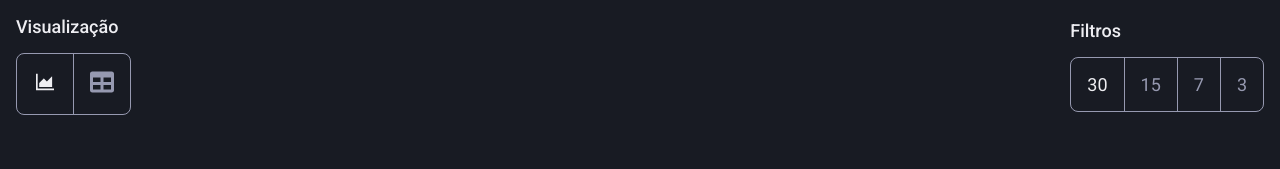
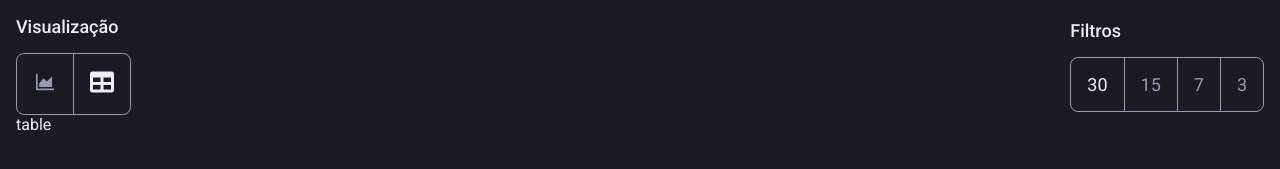
Before and after one commit to arrudadev/smart-monitor-pi7, a Next.js app: page /dashboard in a window 1280 px wide. Both pictures are taken after a click on the element 102 px from the left and 703 px from the top of the page. Shown: the part 619-788 px from the top of the page. Built offline with nearby package versions, Linux system fonts and the light colour scheme.

Commit message:
chore: add chart visualization in dashboard

```diff
--- a/src/pages/dashboard/_styles.dashboard.ts
+++ b/src/pages/dashboard/_styles.dashboard.ts
@@ -103,3 +103,5 @@ export const FilterItem = styled.div`
     color: var(--text);
   }
 `;
+
+export const ChartTableWrapper = styled.div``;
--- a/src/pages/dashboard/index.tsx
+++ b/src/pages/dashboard/index.tsx
@@ -1,10 +1,14 @@
+import { useState } from 'react';
 import { AiOutlineAreaChart } from 'react-icons/ai';
 import { FaTable } from 'react-icons/fa';
-import { RiHeartPulseFill } from 'react-icons/ri';
+import { RiH1, RiHeartPulseFill } from 'react-icons/ri';
 
 import type { NextPage } from 'next';
 
+import { BodyTemperatureChart } from '../../components/BodyTemperatureChart';
+import { HeartBeatsChart } from '../../components/HeartBeatsChart';
 import { Layout } from '../../components/Layout';
+import { Spo2Chart } from '../../components/Spo2Chart';
 import { StatCard } from '../../components/StatCard';
 import {
   ChartTableHeader,
@@ -12,6 +16,7 @@ import {
   ChartTableToogle,
   ChartTableToogleTitle,
   ChartTableToogleWrapper,
+  ChartTableWrapper,
   Container,
   Filter,
   FilterItem,
@@ -21,7 +26,10 @@ import {
   Title,
 } from './_styles.dashboard';
 
-const Dashboard: NextPage = () => (
+const Dashboard: NextPage = () => {
+  const [visualization, setVisualization] = useState('chart');
+
+  return (
     <Layout>
       <Container>
         <Title>Dashboard</Title>
@@ -63,11 +71,17 @@ const Dashboard: NextPage = () => (
             <ChartTableToogleTitle>Visualização</ChartTableToogleTitle>
 
             <ChartTableToogle>
-            <ChartTableItem className="active">
+              <ChartTableItem
+                className={`${visualization === 'chart' ? 'active' : ''}`}
+                onClick={() => setVisualization('chart')}
+              >
                 <AiOutlineAreaChart size={24} />
               </ChartTableItem>
 
-            <ChartTableItem>
+              <ChartTableItem
+                className={`${visualization === 'table' ? 'active' : ''}`}
+                onClick={() => setVisualization('table')}
+              >
                 <FaTable size={24} />
               </ChartTableItem>
             </ChartTableToogle>
@@ -87,8 +101,25 @@ const Dashboard: NextPage = () => (
             </Filter>
           </FilterWrapper>
         </ChartTableHeader>
+
+        {visualization === 'chart' && (
+          <ChartTableWrapper>
+            <HeartBeatsChart />
+
+            <Spo2Chart />
+
+            <BodyTemperatureChart />
+
+            <HeartBeatsChart />
+
+            <HeartBeatsChart />
+          </ChartTableWrapper>
+        )}
+
+        {visualization === 'table' && <h1>table</h1>}
       </Container>
     </Layout>
   );
+};
 
 export default Dashboard;
```
Lines whose indentation alone changed are shown as unchanged.
